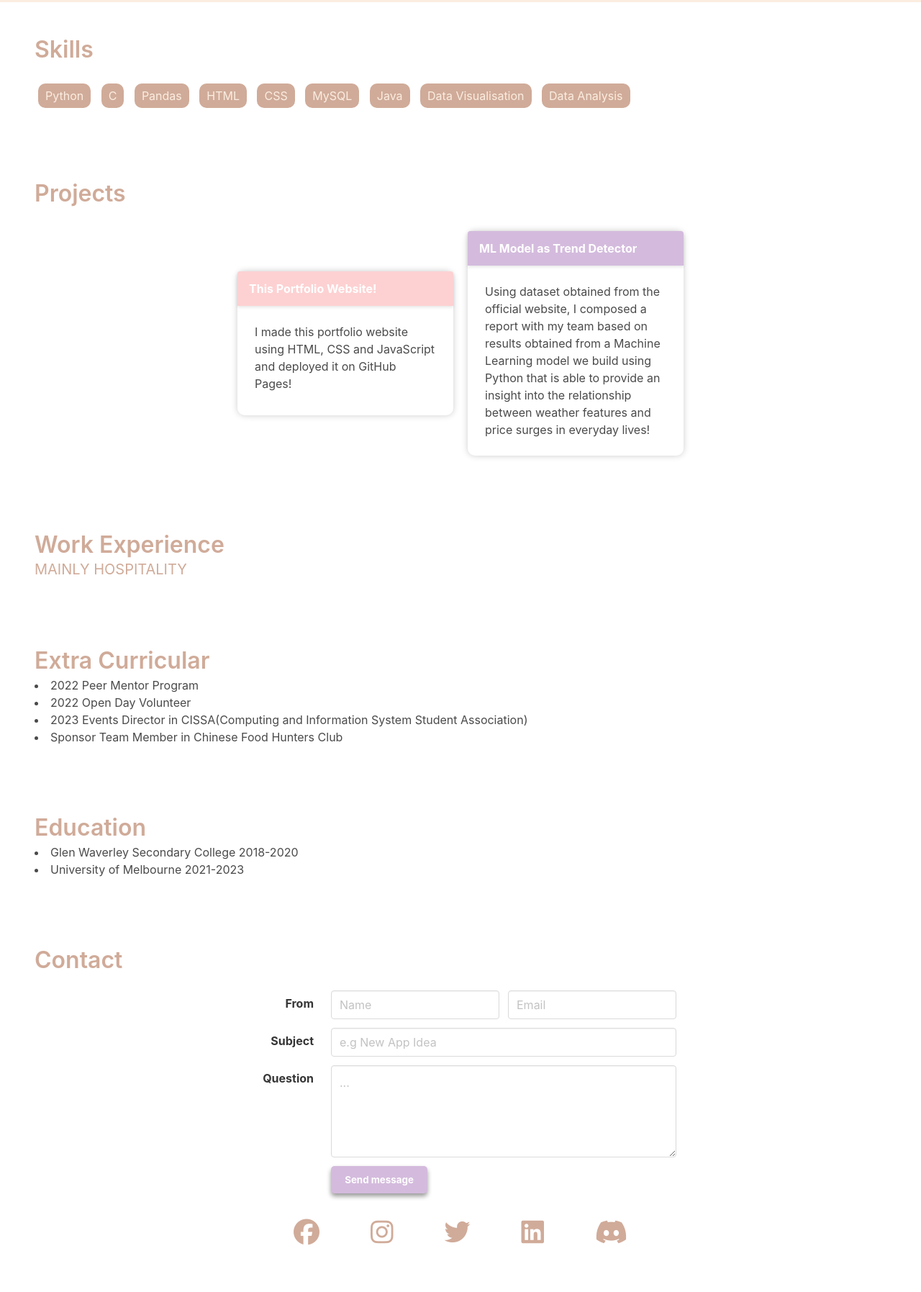
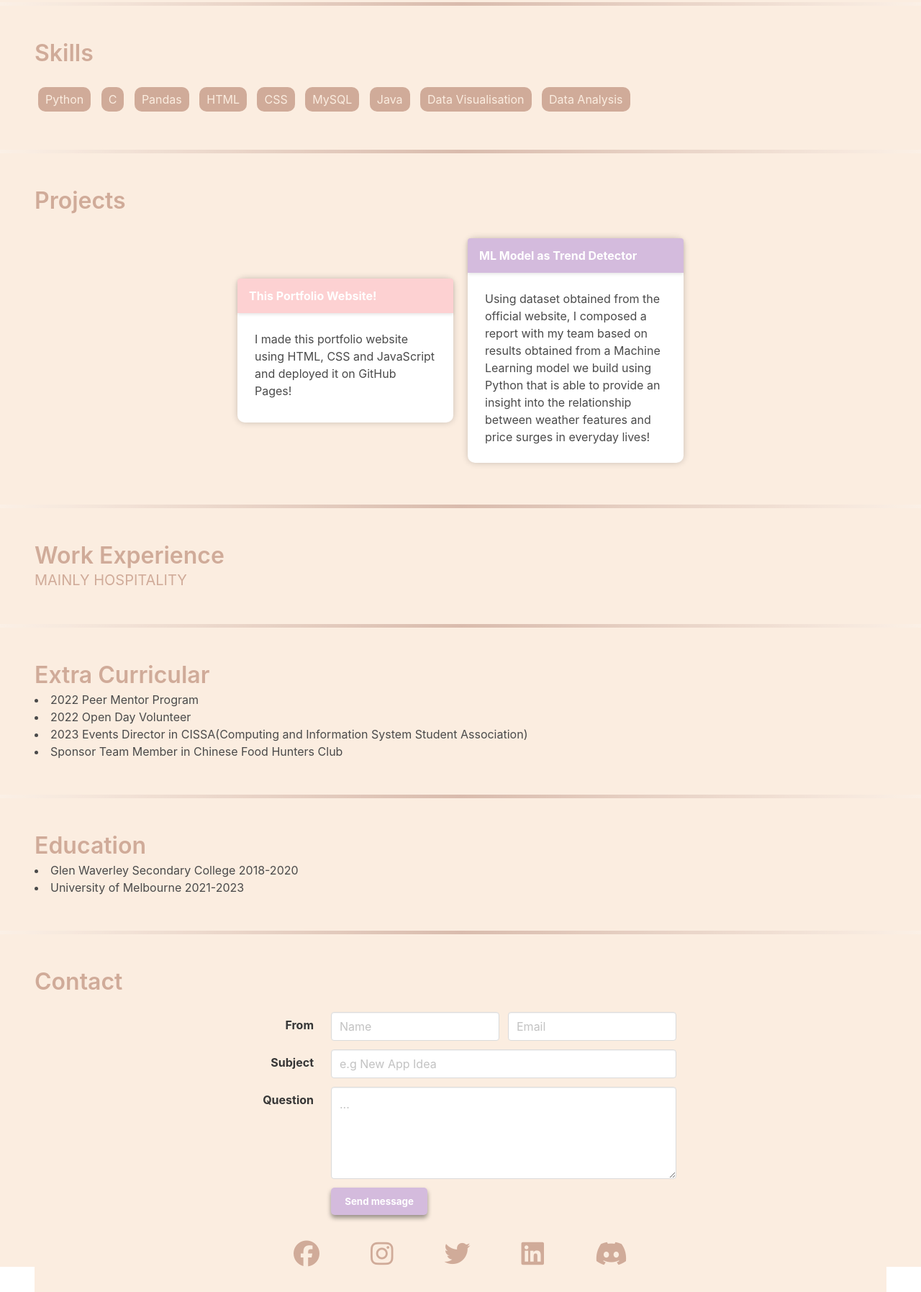
Before and after one commit to MegaGnarly/Hackiethon-2022, a website: page profile2.html in a window 1280 px wide. Shown: the part 457-2252 px from the top of the page at 72% size. Before the commit the page ends 2222 px from the top, so only its background shows below. Drawn offline with nearby package versions, Linux system fonts and the light colour scheme.

Commit message:
added divider for p2

```diff
--- a/profile2.html
+++ b/profile2.html
@@ -81,8 +81,10 @@
             </div>
         </section>
 
+        <hr class="inconsistent colour1">
+
         <!-- SKILLS -->
-        <section id="skills" class="section">
+        <section id="skills" class="section colour1">
             <h2 class="title">Skills</h2>
             <ul class="skills-list">
                 <li>Python</li>
@@ -97,8 +99,10 @@
             </ul>
         </section>
 
+        <hr class="inconsistent colour1">
+
         <!-- PROJECTS -->
-        <section id="projects" class="section">
+        <section id="projects" class="section colour1">
             <h2 class="title">Projects</h2>
             <div class="cards">
                 <div class="card js-modal-trigger" data-target="project-1-modal">
@@ -132,11 +136,16 @@
             </div>
         </section>
 
-        <section id="work-experience" class="section">
+        <hr class="inconsistent colour1">
+
+        <section id="work-experience" class="section colour1">
             <h2 class="title">Work Experience</h2>
             <p class="subtitle">MAINLY HOSPITALITY</p>
         </section>
-        <section id="extra-curricular" class="section">
+
+        <hr class="inconsistent colour1">
+
+        <section id="extra-curricular" class="section colour1">
             <h2 class="title">Extra Curricular</h2>
             <p class="subtitle">
               <li>2022 Peer Mentor Program</li>
@@ -145,7 +154,10 @@
               <li>Sponsor Team Member in Chinese Food Hunters Club</li>
             </p>
         </section>
-        <section id="education" class="section">
+
+        <hr class="inconsistent colour1">
+
+        <section id="education" class="section colour1">
             <h2 class="title">Education</h2>
             <p class="subtitle">
               <li>Glen Waverley Secondary College 2018-2020</li>
@@ -153,8 +165,10 @@
             </p>
         </section>
 
+        <hr class="inconsistent colour1">
+
         <!-- CONTACT -->
-      <section id="contact" class="section">
+      <section id="contact" class="section colour1">
           <h2 class="title">Contact</h2>
           <div class="contact-content">
             <form class="form-stuff">
@@ -216,8 +230,8 @@
                 </div>
               </div>
             </form>
-            <div class="icon fa-2xl">
-              <span class="icon-span" >
+            <div class="icon fa-2xl colour1">
+              <span class="icon-span colour1" >
                 <a href="https://facebook.com" class="fa-brands fa-facebook"></a>
                 <a href="https://instagram.com" class="fa-brands fa-instagram"></a>
                 <a href="https://twitter.com" class="fa-brands fa-twitter"></a>
--- a/public/main.css
+++ b/public/main.css
@@ -228,3 +228,34 @@ a.navbar-link{
   .colour4 {
     background-color: #D0AB99;
   }
+
+  hr.dotted{
+    border-top: 4px dotted #D0AB99;
+    background-color: #FBEDE0;
+    margin:0%;
+    opacity: 0.9;
+  }
+
+  hr.dashed{
+    border-top: 4px dashed #D0AB99;
+    background-color: #FBEDE0;
+    margin:0%;
+    opacity: 0.9;
+  }
+
+  hr.rounded{
+    border-top: 10px solid #D0AB99;
+    background-color: #FBEDE0;
+    margin:0%;
+    border-radius: 80px;
+    opacity:0.8;
+  }
+
+  hr.inconsistent {
+    border: 0;
+    height: 5px;
+    background-image: linear-gradient(to right, transparent, #D0AB99, transparent);
+    background-color: #FBEDE0;
+    margin: 0%;
+    opacity: 0.8;
+  }
```
